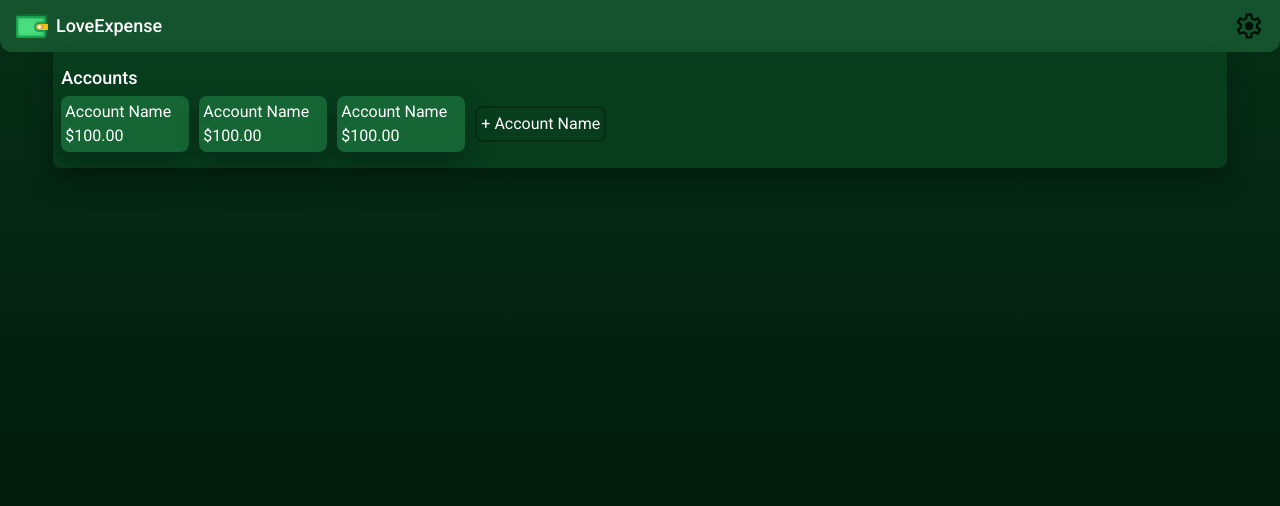
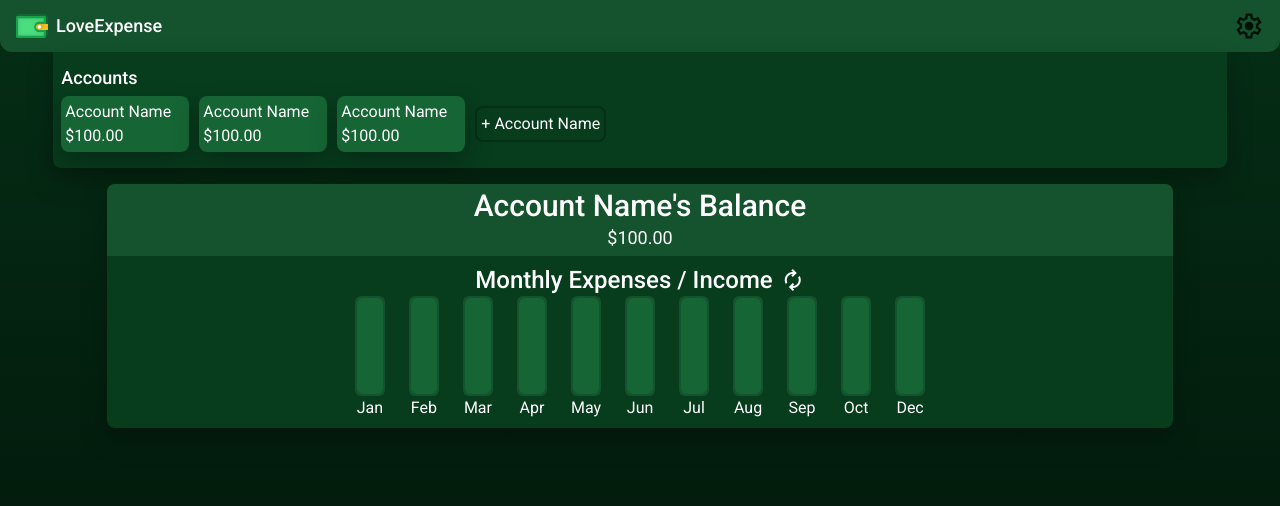
Before and after one commit to Skirbs/LoveExpense-Budget-Planner, a React (Vite) app: page / in a window 1280 px wide. Shown: the top 506 px of the page. Built offline with nearby package versions, Linux system fonts and the light colour scheme.

Commit message:
Added AccountInfo Part 1 (Header + MonthlyReport)

```diff
--- /dev/null
+++ b/src/components/MainComponents/Main/AccountInfo/AccountInfo.jsx
@@ -0,0 +1,17 @@
+import Card from "../../../ReusableComponents/Card";
+import MonthlyReport from "./MonthlyReport";
+
+export default function AccountInfo() {
+  return (
+    <Card className="bg-green-925 w-10/12 overflow-hidden rounded-lg flex flex-col items-center sm:items-start">
+      <div className="w-full bg-green-900 flex flex-col justify-center items-center py-1">
+        <h2 className="font-medium text-3xl">Account Name's Balance</h2>
+        <p className="text-lg">$100.00</p>
+      </div>
+
+      <div className="w-full px-4 py-2 flex flex-col justify-center">
+        <MonthlyReport />
+      </div>
+    </Card>
+  );
+}
--- /dev/null
+++ b/src/components/MainComponents/Main/AccountInfo/MonthlyBars.jsx
@@ -0,0 +1,10 @@
+export default function MonthlyBars({month}) {
+  return (
+    <div className="flex flex-col items-center">
+      <div className="w-[30px] h-[100px] bg-green-900 p-0.5 rounded-md">
+        <div className="w-full h-full bg-green-800 rounded-md"></div>
+      </div>
+      <p>{month}</p>
+    </div>
+  );
+}
--- /dev/null
+++ b/src/components/MainComponents/Main/AccountInfo/MonthlyReport.jsx
@@ -0,0 +1,28 @@
+import MonthlyBars from "./MonthlyBars";
+
+export default function MonthlyReport() {
+  return (
+    <>
+      <div className="w-full flex justify-center items-center gap-2">
+        <h3 className="font-medium text-2xl">Monthly Expenses / Income</h3>
+        <button className="flex justify-center items-center">
+          <span className="material-symbols-outlined">autorenew</span>
+        </button>
+      </div>
+
+      <div className="flex flex-wrap justify-center gap-6">
+        <MonthlyBars month="Jan" />
+        <MonthlyBars month="Feb" />
+        <MonthlyBars month="Mar" />
+        <MonthlyBars month="Apr" />
+        <MonthlyBars month="May" />
+        <MonthlyBars month="Jun" />
+        <MonthlyBars month="Jul" />
+        <MonthlyBars month="Aug" />
+        <MonthlyBars month="Sep" />
+        <MonthlyBars month="Oct" />
+        <MonthlyBars month="Dec" />
+      </div>
+    </>
+  );
+}
--- a/src/components/MainComponents/Main/Main.jsx
+++ b/src/components/MainComponents/Main/Main.jsx
@@ -1,8 +1,10 @@
+import AccountInfo from "./AccountInfo/AccountInfo";
 import AccountManager from "./AccountManager/AccountManager";
 export default function Main() {
   return (
-    <main className="flex flex-col items-center">
+    <main className="flex flex-col items-center gap-4">
       <AccountManager />
+      <AccountInfo />
     </main>
   );
 }
```
